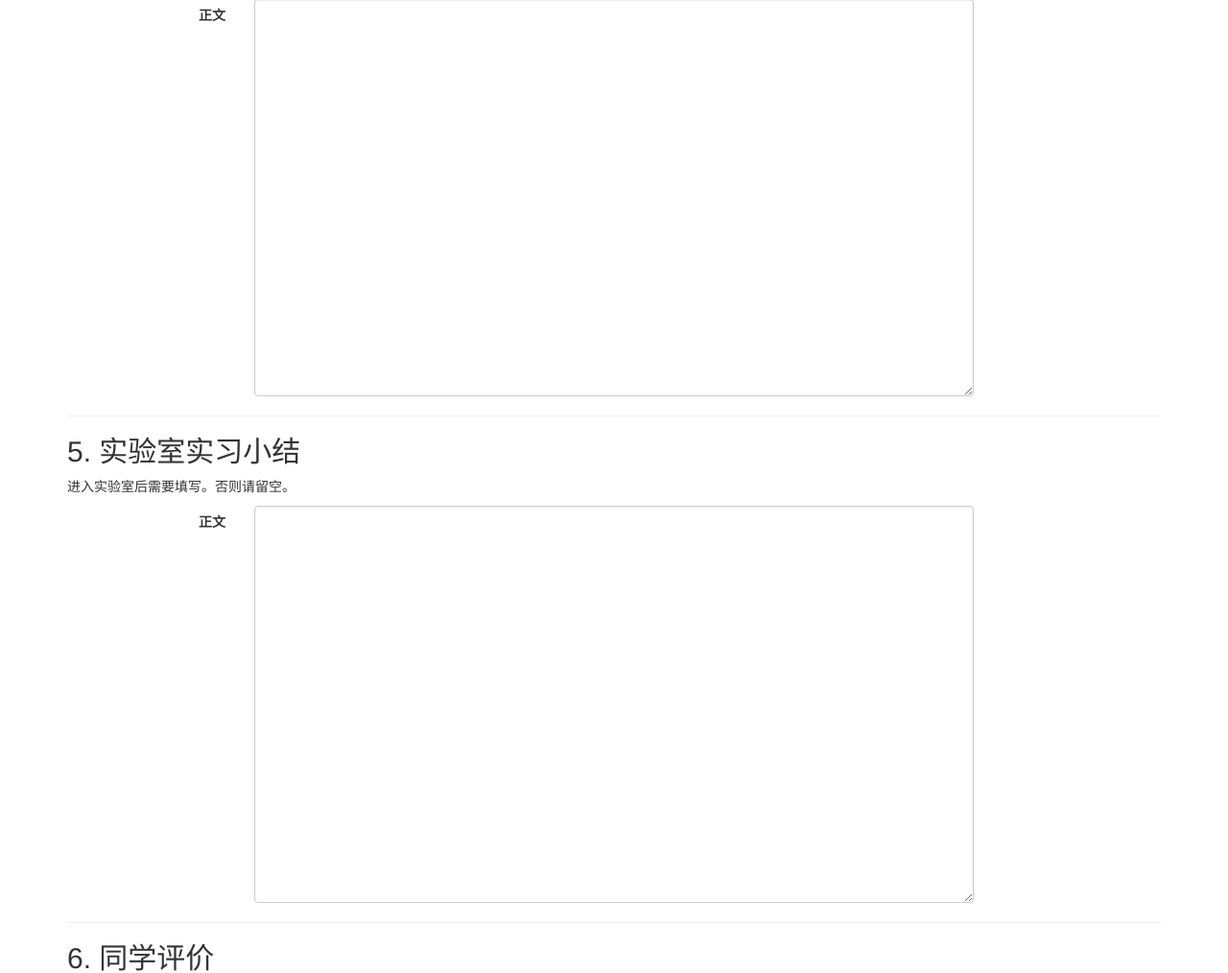
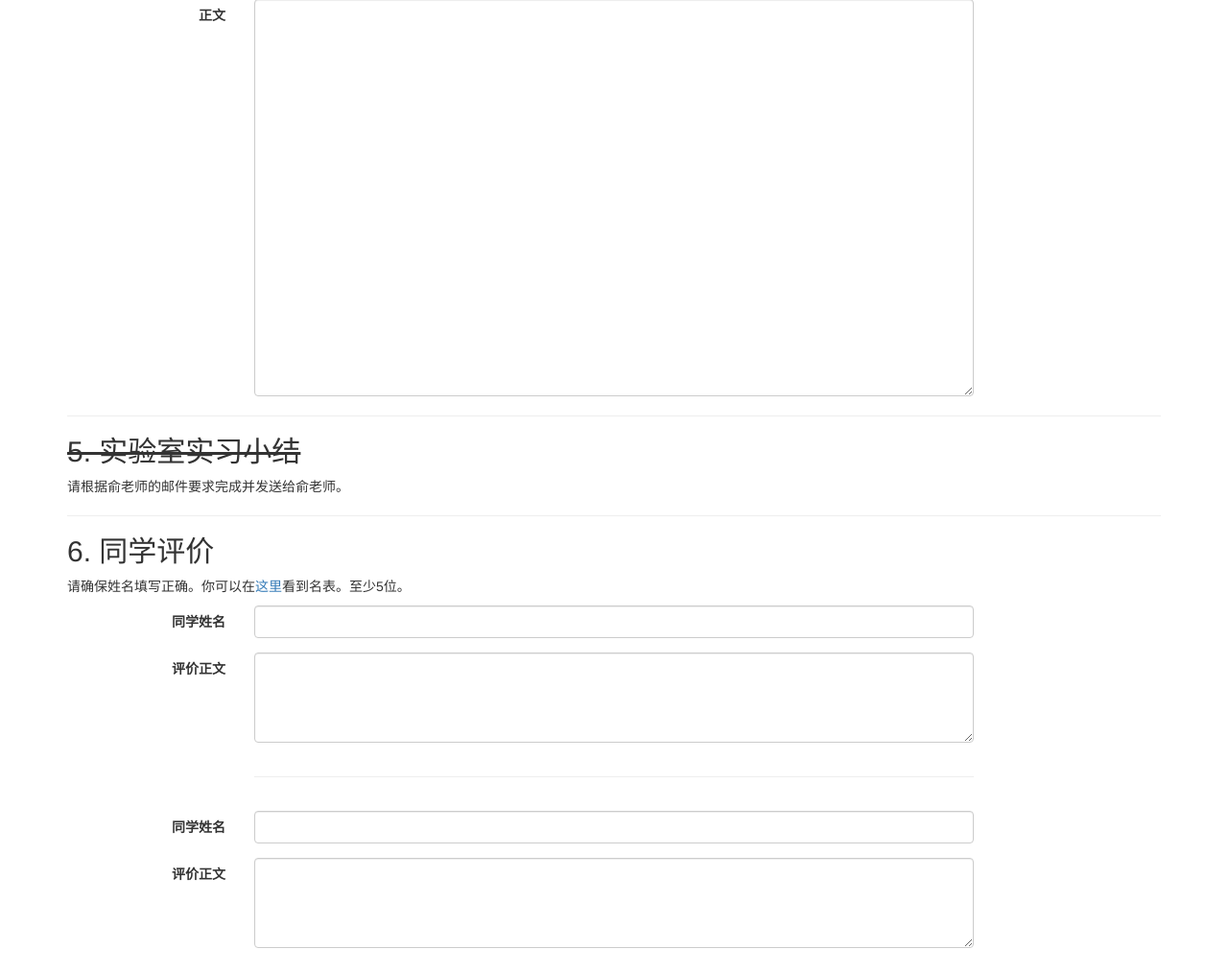
Before and after one commit to abcdabcd987/acm-semester-report, a Flask app: page /report/report/create in a window 1280 px wide. Shown: the part 1717-2731 px from the top of the page at 96% size. Run offline with Flask 2, Linux system fonts and the light colour scheme; the visitor is signed in with stand-in values (Sample User, id 1); data that the repository does not hold is empty; some libraries are stand-ins or nearby versions.

Commit message:
remove labs from report_create

```diff
--- a/acm_report/templates/report_create.html
+++ b/acm_report/templates/report_create.html
@@ -75,9 +75,10 @@
 <p>如自己是助教，需要作自我评价、例举影响深刻的学生与事，以及建议。否则请留空。</p>
 {{ textarea("teach", "正文", texts['teach'][0]['body'], rows=20, required=False) }}
 
-<hr><h2>5. 实验室实习小结</h2>
-<p>进入实验室后需要填写。否则请留空。</p>
-{{ textarea("lab", "正文", texts['lab'][0]['body'], rows=20, required=False) }}
+<hr><h2><del>5. 实验室实习小结</del></h2>
+<!--<p>进入实验室后需要填写。否则请留空。</p>
+{{ textarea("lab", "正文", texts['lab'][0]['body'], rows=20, required=False) }}-->
+<p>请根据俞老师的邮件要求完成并发送给俞老师。</p>
 
 <hr><h2>6. 同学评价</h2>
 <p>请确保姓名填写正确。你可以在<a href="{{url_for('get_semester', year=year, season=season)}}">这里</a>看到名表。至少5位。</p>
@@ -112,7 +113,7 @@
 {% endfor %}
 {{ text_tool(num_extra=max(0, len(texts['ta'])-3)) }}
 
-<hr><h2>8. 班级的建议</h2>
+<hr><h2>9. 班级的建议</h2>
 <p>尽量具有可操作性。</p>
 {{ textarea("advice", "正文", texts['advice'][0]['body'], rows=5) }}
 
```
